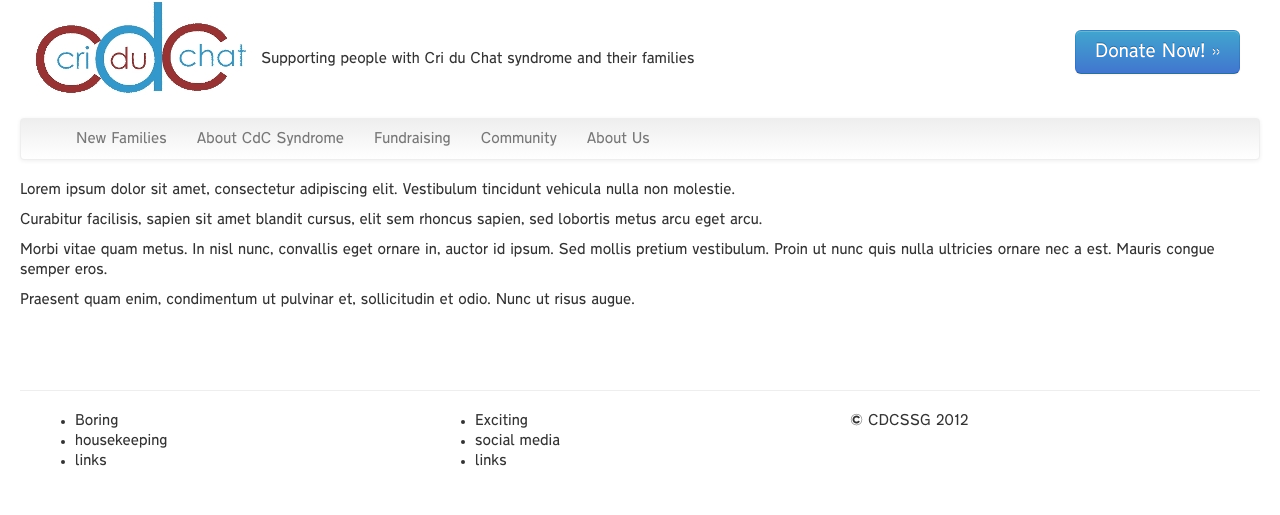
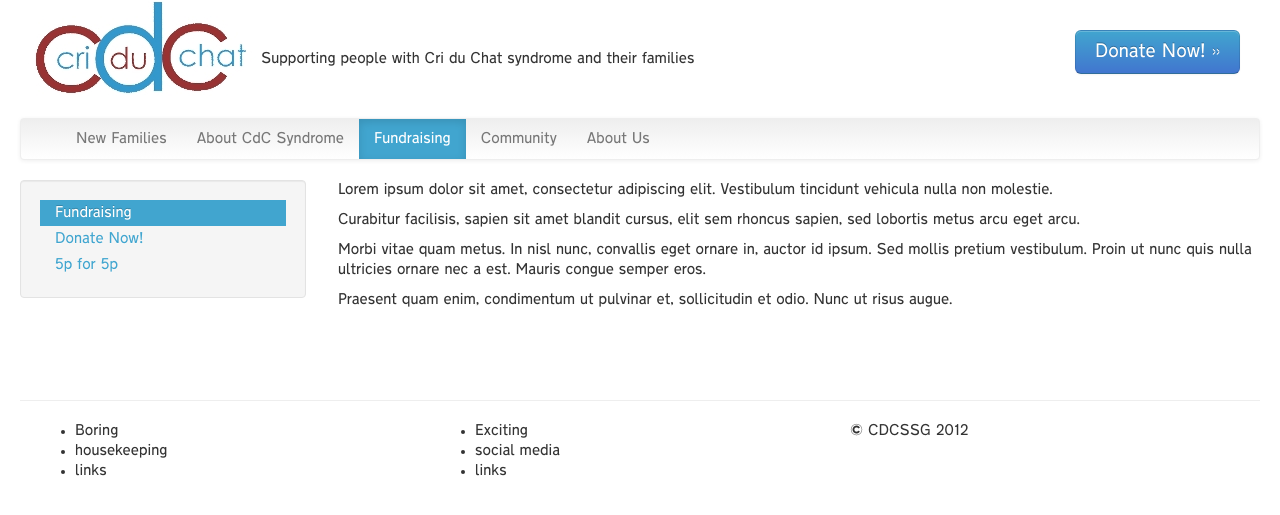
Before and after one commit to lucyjanetetlow/cdcssg.github.io, a Jekyll site: the page built from fundraising/donate.md, in a window 1280 px wide. Shown: the top 515 px of the page. Built offline with Jekyll 4.4.1, drawn with Linux system fonts in a browser that asks for light colours.

Commit message:
Move donation page into fundraising section

```diff
--- a/_layouts/default.html
+++ b/_layouts/default.html
@@ -17,7 +17,7 @@
     <div class="container-fluid">
 
       <div class='row-fluid'>
-        <a id='donate' class='btn btn-primary btn-large pull-right' href='/donate.html'>Donate Now! &raquo;</a>
+        <a id='donate' class='btn btn-primary btn-large pull-right' href='/fundraising/donate.html'>Donate Now! &raquo;</a>
         <a id='logo' href="/"><img src='/img/logo.jpg' alt-'CDCSSG Logo'></a>
         Supporting people with Cri du Chat syndrome and their families
       </div>
--- a/_layouts/fundraising.html
+++ b/_layouts/fundraising.html
@@ -7,6 +7,7 @@ layout: default
     <div class="well sidebar-nav">
       <ul class="nav nav-list">
         <li class="active"><a href="index.html">Fundraising</a></li>
+        <li><a href="donate.html">Donate Now!</a></li>
         <li><a href="5p-for-5p.html">5p for 5p</a></li>
       </ul>
     </div><!--/.well -->
--- a/donate.md
+++ b/fundraising/donate.md
@@ -1,6 +1,7 @@
 ---
-layout: default
+layout: fundraising
 title: Donate Now!
+group: fundraising
 ---
 
 Lorem ipsum dolor sit amet, consectetur adipiscing elit. Vestibulum tincidunt vehicula nulla non molestie.
```
